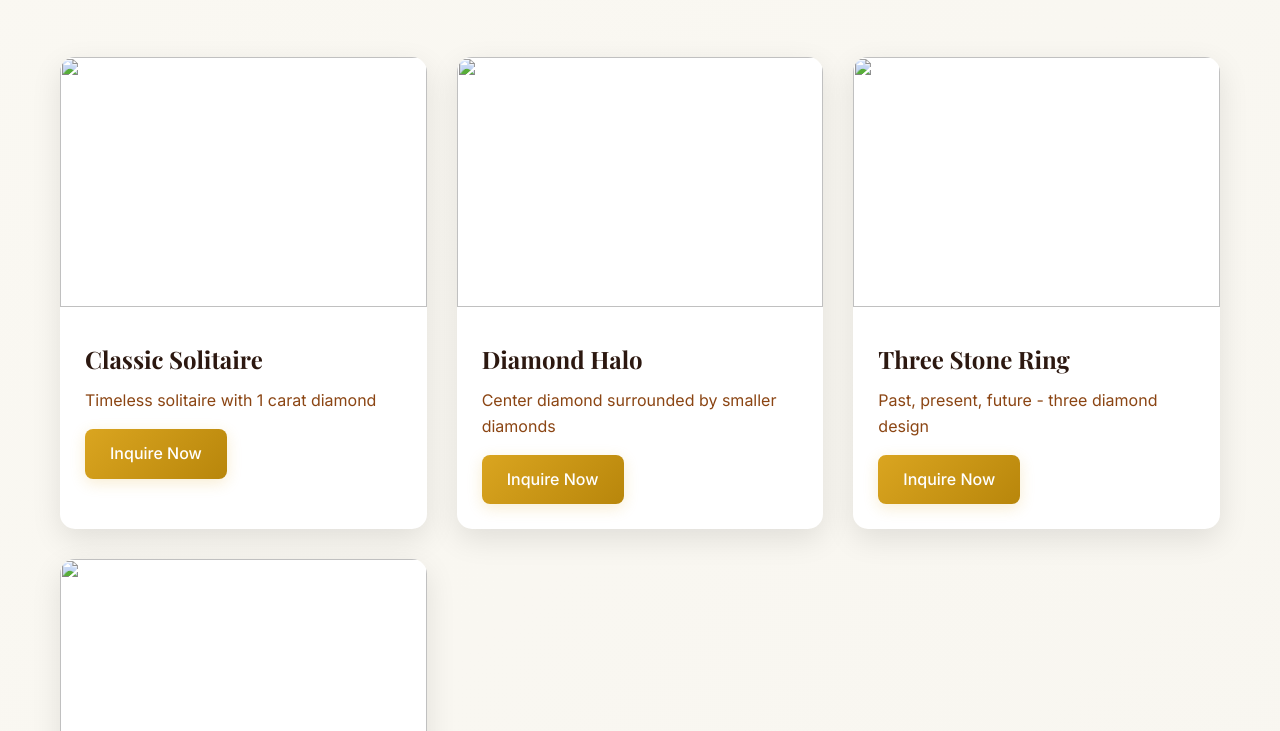
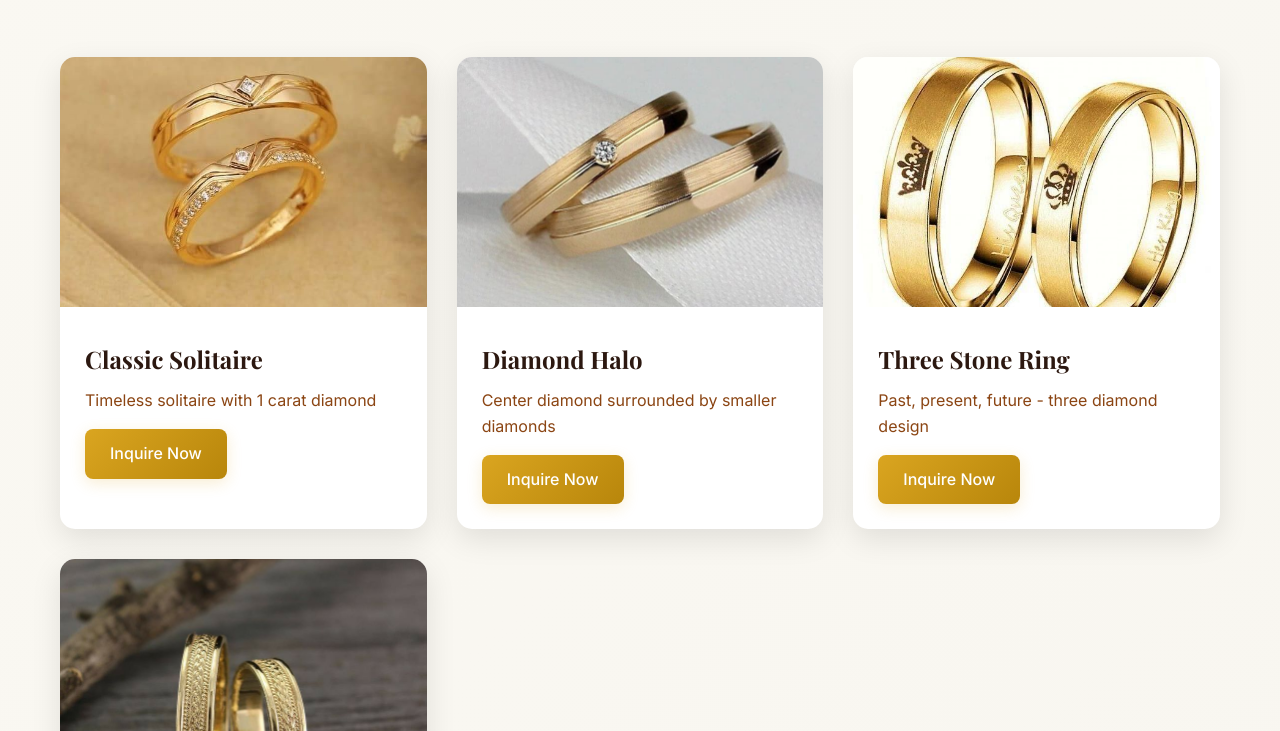
Before and after one commit to Abdul1473/gold, a website: page engagement-rings.html in a window 1280 px wide. Shown: the part 729-1460 px from the top of the page. Drawn offline with nearby package versions, Linux system fonts and the light colour scheme.

Commit message:
Update engagement-rings.html

```diff
--- a/engagement-rings.html
+++ b/engagement-rings.html
@@ -29,7 +29,7 @@
     <!-- Hero Section -->
     <section class="hero" style="height: 60vh;">
         <div class="slide active">
-            <img src=""C:\Users\sabdu\OneDrive\Pictures\c1.jpg"">
+            <img src="./c1.jpg">
             <div class="slide-content">
                 <h1>Engagement Rings</h1>
                 <p>Make your proposal unforgettable with our stunning collection</p>
@@ -44,7 +44,7 @@
             <h2 class="section-title">Engagement Ring Collection</h2>
             <div class="products-grid">
                 <div class="product-card">
-                    <img src=""C:\Users\sabdu\OneDrive\Pictures\C2.jpg"">
+                    <img src="./C2.jpg">
                     <div class="product-info">
                         <h3>Classic Solitaire</h3>
                         <p>Timeless solitaire with 1 carat diamond</p>
@@ -53,7 +53,7 @@
                     </div>
                 </div>
                 <div class="product-card">
-                    <img src=""C:\Users\sabdu\OneDrive\Pictures\C3.jpg"">
+                    <img src="./C3.jpg">
                     <div class="product-info">
                         <h3>Diamond Halo</h3>
                         <p>Center diamond surrounded by smaller diamonds</p>
@@ -62,7 +62,7 @@
                     </div>
                 </div>
                 <div class="product-card">
-                    <img src=""C:\Users\sabdu\OneDrive\Pictures\C4.jpg"">
+                    <img src="./C4.jpg">
                     <div class="product-info">
                         <h3>Three Stone Ring</h3>
                         <p>Past, present, future - three diamond design</p>
@@ -71,7 +71,7 @@
                     </div>
                 </div>
                 <div class="product-card">
-                    <img src=""C:\Users\sabdu\OneDrive\Pictures\C5.jpg"">
+                    <img src="./C5.jpg">
                     <div class="product-info">
                         <h3>Vintage Style</h3>
                         <p>Art deco inspired vintage design</p>
```
